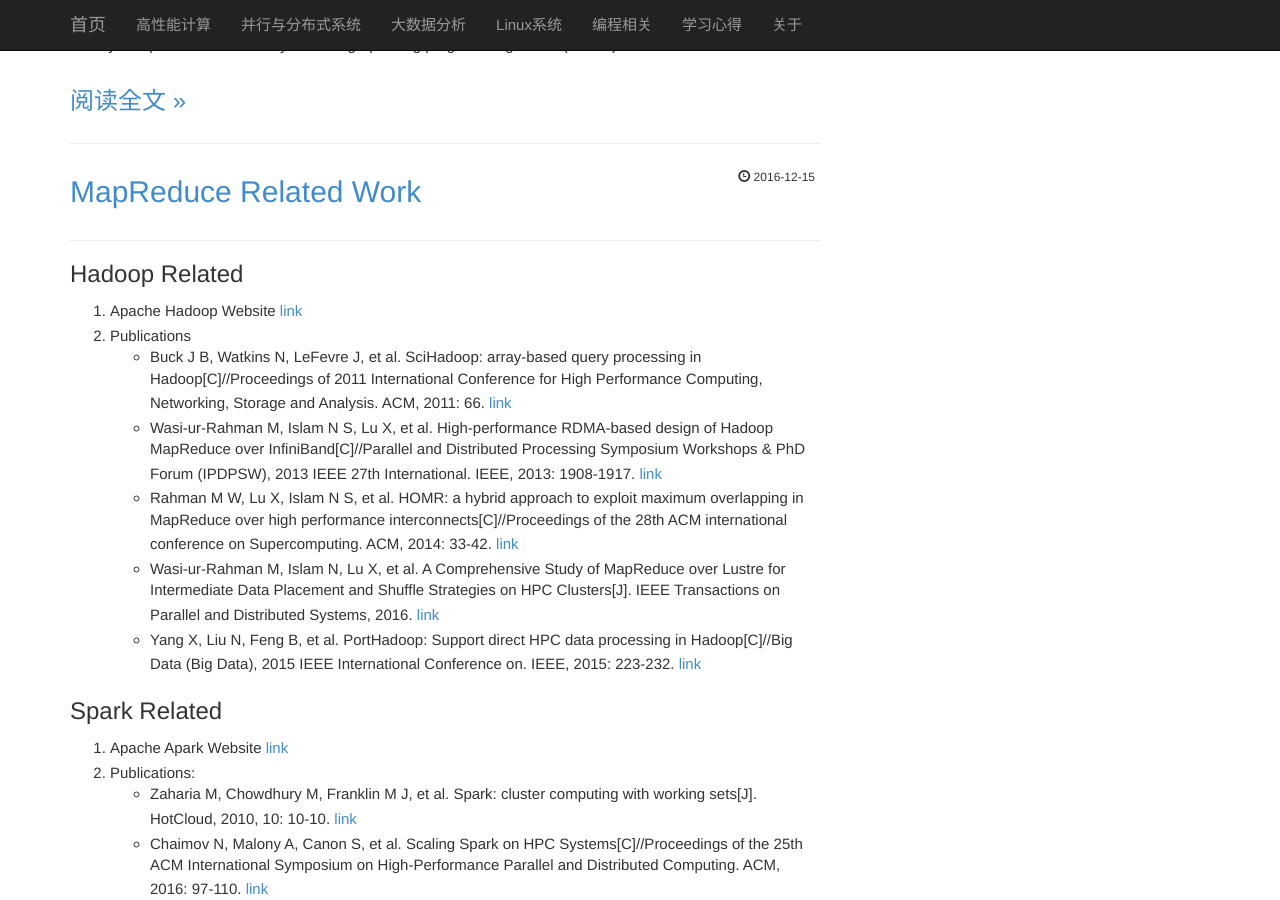
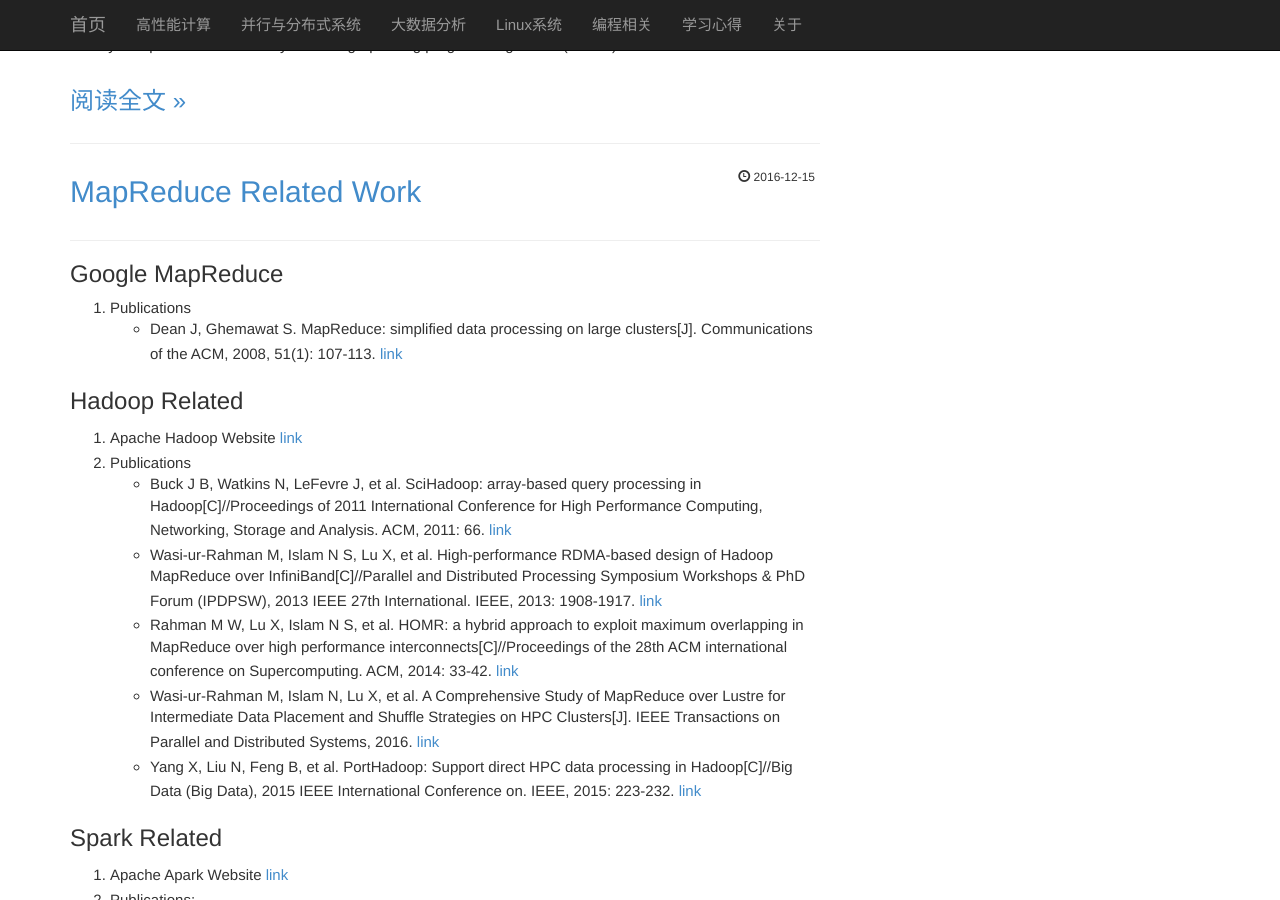
Before and after one commit to taogaocn/taogaocn, a Jekyll site: the page built from index.html, in a window 1280 px wide and 900 px high, scrolled down 1068 px. Built offline with Jekyll 4.4.1, drawn with Linux system fonts in a browser that asks for light colours; the list of posts is cut into pages by our own code; comment, search, counter and statistics services are not loaded.

Commit message:
Add google mapreduce paper.

```diff
--- a/_posts/2016-12-15-mapreduce-related-work.markdown
+++ b/_posts/2016-12-15-mapreduce-related-work.markdown
@@ -4,6 +4,12 @@ category: "learn"
 title:  "MapReduce Related Work"
 tags: [MapReduce, Big Data]
 ---
+### Google MapReduce
+1. Publications
+* Dean J, Ghemawat S. MapReduce: simplified data processing on large
+  clusters[J]. Communications of the ACM, 2008, 51(1): 107-113.
+  [link](http://jayurbain.com/msoe/cs4230/Readings/MapReduce%20-%20Simplified%20Data%20Processing%20on%20Large%20Clusters.pdf)
+
 ### Hadoop Related
 1. Apache Hadoop Website [link](http://hadoop.apache.org)
 2. Publications
```
